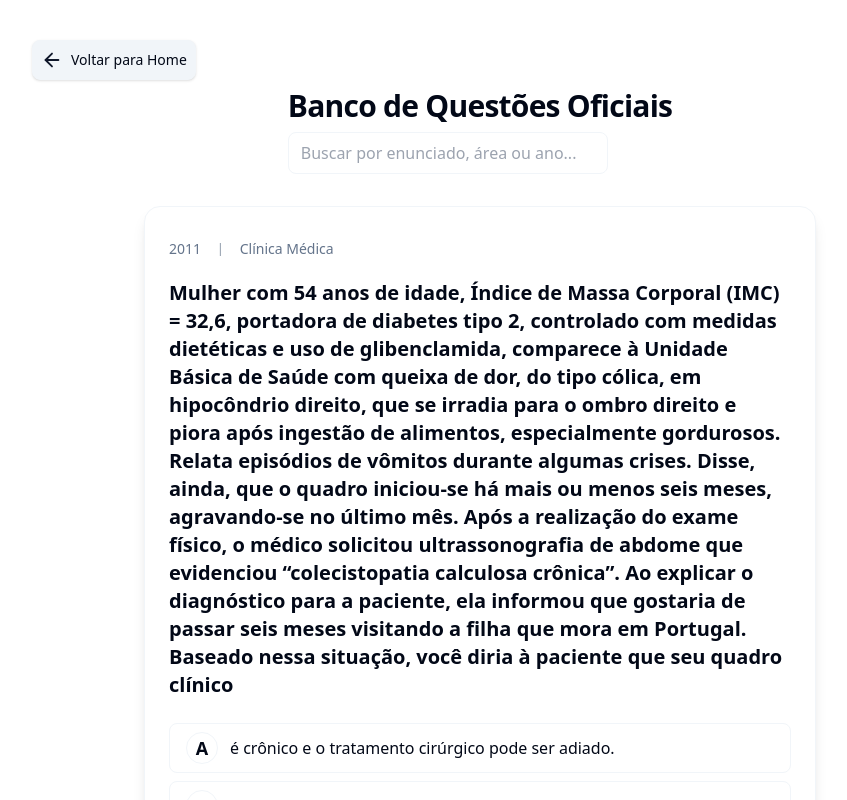
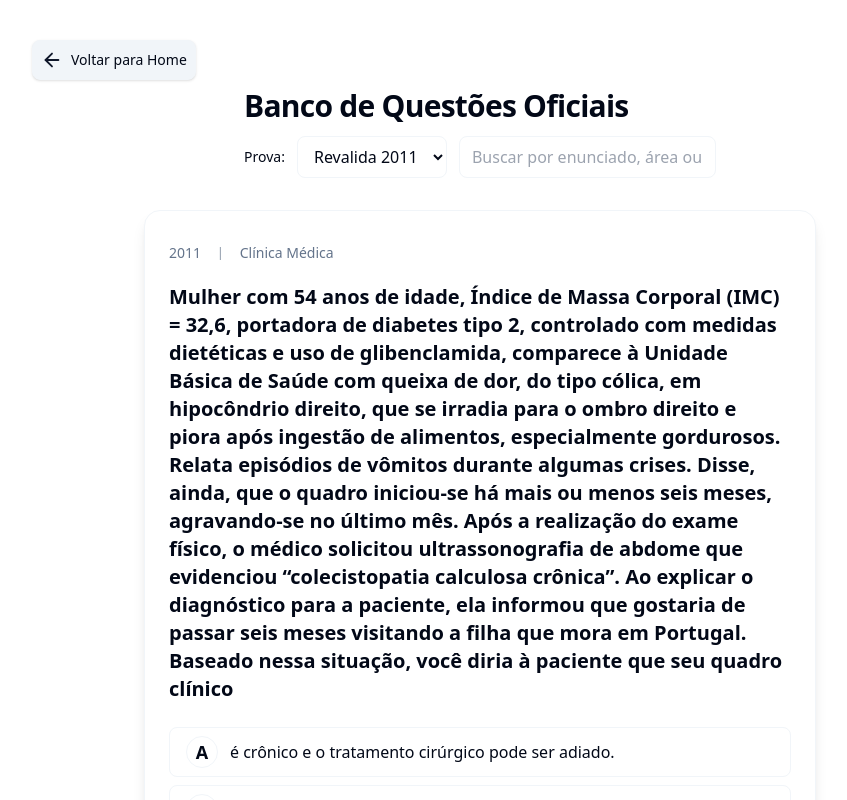
Before and after one commit to scalperline/revalida-quest-app, a React (Vite) app: page /questoes in a window 1280 px wide. Shown: the top 800 px of the page, without its empty margins (160-1007 px from the left). Built offline with nearby package versions, Linux system fonts and the light colour scheme.

Commit message:
Feat: Add more 2011 questions and exam selection
Continue adding official questions to the 2011 exam bank.
Implement exam selection in the layout.

```diff
--- a/src/pages/Questions.tsx
+++ b/src/pages/Questions.tsx
@@ -13,15 +13,29 @@ import {
   PaginationPrevious,
 } from "@/components/ui/pagination";
 
-// Número de questões por página
+// NOVO: anos disponíveis para prova oficial
+const ANOS_PROVA = [
+  { value: 2011, label: "Revalida 2011" },
+  // { value: 2012, label: "Revalida 2012" },
+  // { value: 2013, label: "Revalida 2013" },
+];
+
 const QUESTOES_POR_PAGINA = 10;
 
 export default function Questions() {
+  // Novo estado para o ano selecionado, padrão: 2011 (único por enquanto)
+  const [anoSelecionado, setAnoSelecionado] = useState<number>(2011);
   const [filtro, setFiltro] = useState("");
   const [paginaAtual, setPaginaAtual] = useState(1);
 
-  // Filtra as questões conforme o campo de busca
-  const questoesFiltradas = QUESTOES_REVALIDA_2011.filter((q) =>
+  // Filtre as questões pelo ano selecionado
+  const questoesAnoSelecionado =
+    anoSelecionado === 2011
+      ? QUESTOES_REVALIDA_2011.filter((q) => q.year === anoSelecionado)
+      : [];
+
+  // Filtra as questões pelo campo de busca
+  const questoesFiltradas = questoesAnoSelecionado.filter((q) =>
     q.enunciado.toLocaleLowerCase().includes(filtro.toLocaleLowerCase()) ||
     q.area.toLocaleLowerCase().includes(filtro.toLocaleLowerCase()) ||
     q.year.toString().includes(filtro)
@@ -34,16 +48,23 @@ export default function Questions() {
   const indiceFim = indiceInicio + QUESTOES_POR_PAGINA;
   const questoesPaginadas = questoesFiltradas.slice(indiceInicio, indiceFim);
 
-  // Navegação auxiliar (mostra primeira, as próximas, anterior e última se houver muitas páginas)
+  // Sempre que filtro ou ano mudar, voltar para página 1
+  function atualizarFiltro(e: React.ChangeEvent<HTMLInputElement>) {
+    setFiltro(e.target.value);
+    setPaginaAtual(1);
+  }
+  function atualizarAno(e: React.ChangeEvent<HTMLSelectElement>) {
+    setAnoSelecionado(Number(e.target.value));
+    setPaginaAtual(1);
+    setFiltro("");
+  }
+
+  // Paginação (idêntica à existente)
   function renderPagination() {
-    // Oculta se só tem uma página
     if (totalPaginas <= 1) return null;
-
-    // Gerar os itens da paginação (máximo de 7 visíveis para UX)
     const items = [];
     const mostrarPaginas = Math.max(Math.min(7, totalPaginas), 1);
 
-    // Lógica: mostra sempre a primeira, última, atual, e até 2 antes/depois se possível
     let start = Math.max(1, paginaAtual - 2);
     let end = Math.min(totalPaginas, paginaAtual + 2);
 
@@ -59,7 +80,9 @@ export default function Questions() {
         <PaginationItem key={1}>
           <PaginationLink
             isActive={paginaAtual === 1}
-            onClick={() => setPaginaAtual(1)}
+            onClick={(e) => {
+              e.preventDefault(); setPaginaAtual(1);
+            }}
             href="#"
           >
             1
@@ -145,12 +168,6 @@ export default function Questions() {
     );
   }
 
-  // Sempre que filtro mudar, voltar para página 1
-  function atualizarFiltro(e: React.ChangeEvent<HTMLInputElement>) {
-    setFiltro(e.target.value);
-    setPaginaAtual(1);
-  }
-
   return (
     <div className="min-h-screen bg-background px-1 md:px-2 py-10 flex flex-col">
       {/* Botão de voltar para home */}
@@ -162,14 +179,28 @@ export default function Questions() {
           </span>
         </Link>
       </div>
-      <div className="max-w-4xl mx-auto flex flex-col gap-2 mb-8">
+      <div className="max-w-4xl mx-auto flex flex-col gap-3 mb-8">
         <h2 className="text-3xl font-extrabold tracking-tight text-foreground">Banco de Questões Oficiais</h2>
+        <div className="flex gap-3 flex-col md:flex-row items-start md:items-center">
+          <label className="text-sm font-medium text-foreground">Prova:</label>
+          <select
+            className="border border-muted px-3 py-2 rounded-lg bg-background text-foreground focus-visible:ring-2 focus-visible:ring-primary cursor-pointer"
+            value={anoSelecionado}
+            onChange={atualizarAno}
+          >
+            {ANOS_PROVA.map((a) => (
+              <option key={a.value} value={a.value}>
+                {a.label}
+              </option>
+            ))}
+          </select>
           <input
             className="border border-muted px-3 py-2 rounded-lg max-w-xs bg-background text-foreground focus-visible:ring-2 focus-visible:ring-primary"
             placeholder="Buscar por enunciado, área ou ano..."
             value={filtro}
             onChange={atualizarFiltro}
           />
+        </div>
       </div>
       <div>
         {questoesFiltradas.length === 0 ? (
```
Lines whose indentation alone changed are shown as unchanged.
